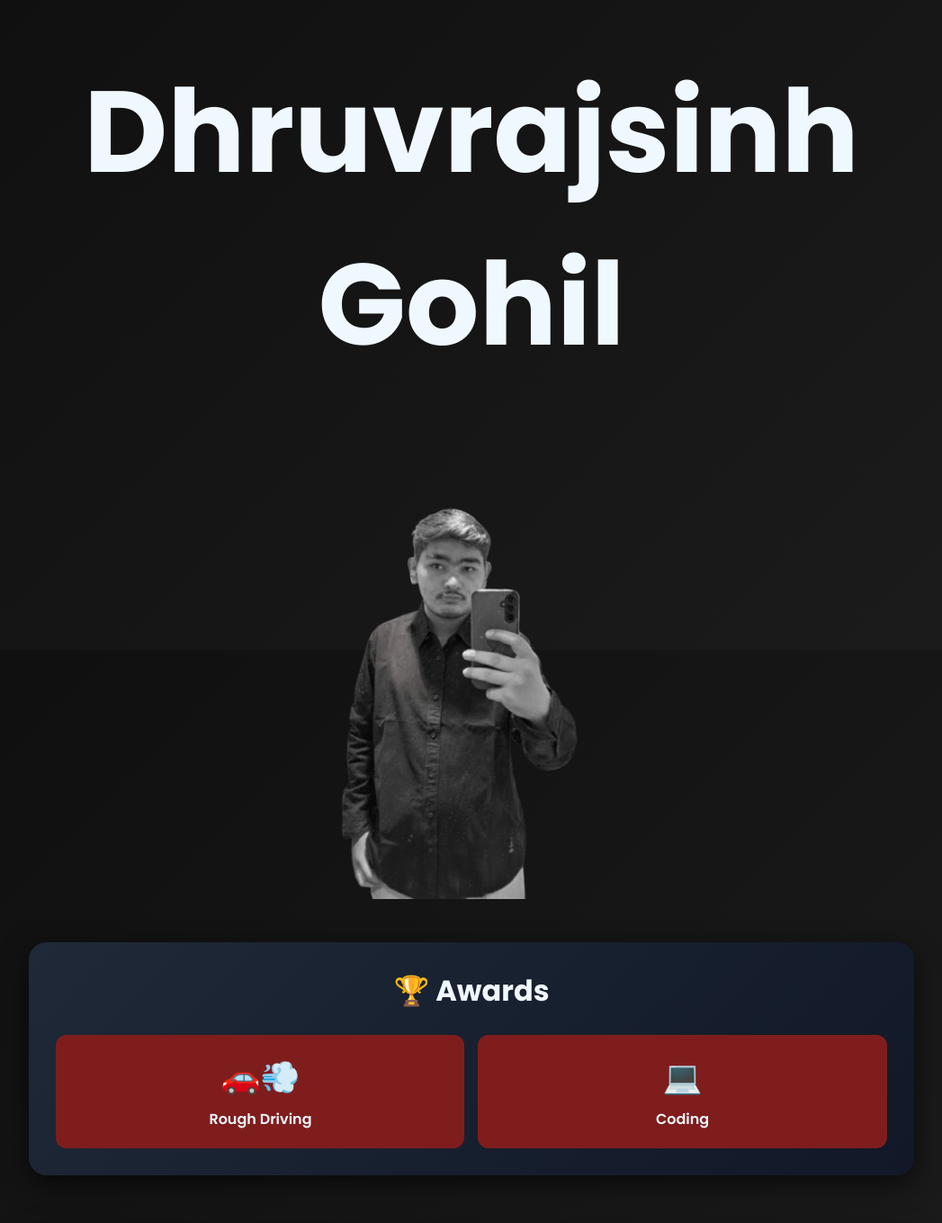
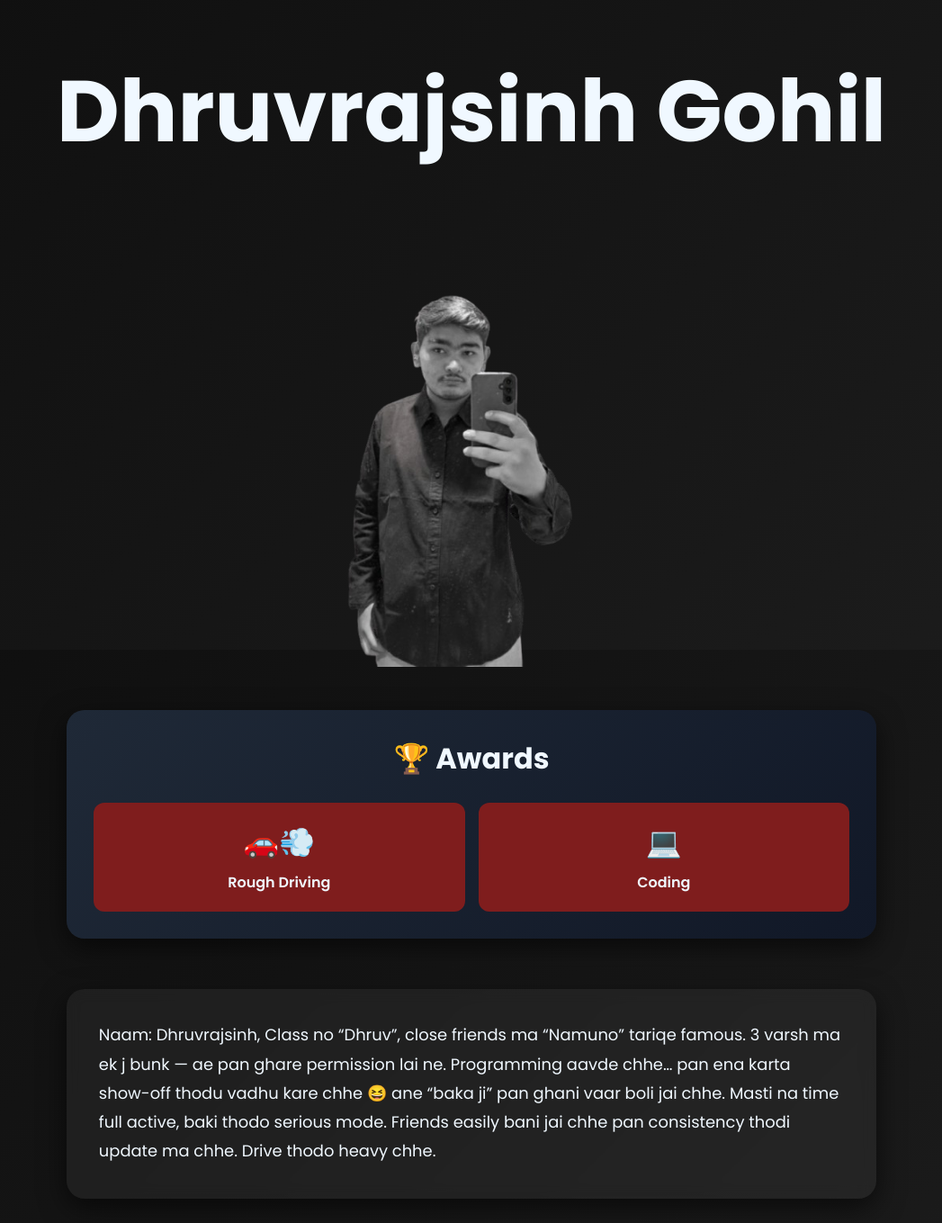
Before and after one commit to Dhruvsaa-t/farewell, a plain HTML site: page Dhruvrajsinh.html in a window 1280 px wide. Shown: the part 78-1437 px from the top of the page at 90% size, without its empty margins (116-1163 px from the left). Drawn offline with Linux system fonts and the light colour scheme.

Commit message:
Update Dhruvrajsinh.html

```diff
--- a/Dhruvrajsinh.html
+++ b/Dhruvrajsinh.html
@@ -1,193 +1,162 @@
 <!doctype html>
 <html lang="en">
 <head>
-    <meta charset="UTF-8" />
-    <meta name="viewport" content="width=device-width, initial-scale=1.0" />
+<meta charset="UTF-8">
+<meta name="viewport" content="width=device-width, initial-scale=1.0">
 <title>Dhruvrajsinh</title>
+
 <style>
+
 @import url("https://fonts.googleapis.com/css2?family=Poppins:wght@300;400;500;600;700&display=swap");
 
-      * {
-        padding: 0;
-        margin: 0;
-        box-sizing: border-box;
+*{
+padding:0;
+margin:0;
+box-sizing:border-box;
 }
 
-      html,
-      body {
-        height: 100%;
-        width: 100%;
-        background: linear-gradient(135deg, #0f0f0f, #1c1c1c);
-        color: aliceblue;
-        font-family: "Poppins", sans-serif;
+html,body{
+height:100%;
+width:100%;
+background:linear-gradient(135deg,#0f0f0f,#1c1c1c);
+color:aliceblue;
+font-family:"Poppins",sans-serif;
 }
 
-      main {
-        width: 100%;
-        padding: 2vh 2vw;
-        display: flex;
-        flex-direction: column;
-        align-items: center;
-        justify-content: center;
-        gap: 2vh;
+/* MAIN CONTAINER */
+
+main{
+width:100%;
+max-width:1200px;
+margin:auto;
+padding:3vh 3vw;
+display:flex;
+flex-direction:column;
+align-items:center;
+gap:3vh;
 }
 
 /* NAME */
-      .name {
-        font-size: 10vw;
-        text-align: center;
-        margin-top: 6vh;
+
+.name{
+font-size:clamp(2.5rem,8vw,6rem);
+text-align:center;
+margin-top:5vh;
 }
 
 /* IMAGE */
-      .image {
-        width: 100%;
-        display: flex;
-        align-items: center;
-        justify-content: center;
+
+.image{
+width:100%;
+display:flex;
+justify-content:center;
 }
 
-      .image img {
-        max-width: 25em;
-        width: 80%;
-        transition: transform 0.3s ease;
+.image img{
+max-width:380px;
+width:90%;
+border-radius:12px;
+transition:transform .3s ease;
 }
 
-      .image img:hover {
-        transform: scale(1.05);
+.image img:hover{
+transform:scale(1.05);
 }
 
-      /* AWARDS SECTION */
+/* AWARDS */
 
-      .awards {
-        width: 80%;
-        margin-top: 4vh;
-        padding: 30px;
-        background: linear-gradient(135deg, #1f2937, #111827);
-        border-radius: 20px;
-        box-shadow: 0 10px 30px rgba(0,0,0,0.6);
+.awards{
+width:100%;
+max-width:900px;
+margin-top:3vh;
+padding:30px;
+background:linear-gradient(135deg,#1f2937,#111827);
+border-radius:20px;
+box-shadow:0 10px 30px rgba(0,0,0,.6);
 }
 
-      .award-title {
-        text-align: center;
-        margin-bottom: 25px;
-        font-size: 2rem;
+.award-title{
+text-align:center;
+margin-bottom:25px;
+font-size:clamp(1.5rem,3vw,2rem);
 }
 
-      .award-grid {
-        display: grid;
-        grid-template-columns: repeat(2,1fr);
-        gap: 15px;
+.award-grid{
+display:grid;
+grid-template-columns:repeat(auto-fit,minmax(200px,1fr));
+gap:15px;
 }
 
-      .award-card {
-        background: #7f1d1d;
-        border-radius: 12px;
-        padding: 20px;
-        text-align: center;
-        transition: all 0.3s ease;
+.award-card{
+background:#7f1d1d;
+border-radius:12px;
+padding:20px;
+text-align:center;
+transition:all .3s ease;
 }
 
-      .award-card:hover {
-        transform: translateY(-6px) scale(1.03);
-        background: #b91c3c;
+.award-card:hover{
+transform:translateY(-6px) scale(1.03);
+background:#b91c3c;
 }
 
-      .emoji {
-        font-size: 2.2rem;
-        margin-bottom: 8px;
+.emoji{
+font-size:2rem;
+margin-bottom:8px;
 }
 
-      .text {
-        font-weight: 600;
-        font-size: 1rem;
+.text{
+font-weight:600;
+font-size:1rem;
 }
 
 /* DESCRIPTION */
 
-      .discription {
-        width: 80%;
-        display: flex;
-        align-items: center;
-        justify-content: center;
-        font-size: 2rem;
-        line-height: 2.5rem;
-        margin-top: 5vh;
-        margin-bottom: 15vh;
+.discription{
+width:100%;
+max-width:900px;
+font-size:clamp(1rem,1.4vw,1.5rem);
+line-height:1.8;
+margin-top:4vh;
+margin-bottom:10vh;
 
-        background: rgba(255, 255, 255, 0.05);
-        backdrop-filter: blur(8px);
-        -webkit-backdrop-filter: blur(8px);
-        border-radius: 20px;
-        padding: 2em;
-        box-shadow: 0 10px 30px rgba(0, 0, 0, 0.6);
+background:rgba(255,255,255,0.05);
+backdrop-filter:blur(8px);
+-webkit-backdrop-filter:blur(8px);
+border-radius:20px;
+padding:2em;
+box-shadow:0 10px 30px rgba(0,0,0,.6);
 }
 
-      /* RESPONSIVE */
+/* TABLET */
 
-      @media screen and (max-width: 1024px) {
+@media (max-width:768px){
 
-        .name {
-          font-size: 12vw;
+.image img{
+max-width:300px;
 }
 
-        .image img {
-          max-width: 20em;
-          width: 70%;
-        }
-
-        .discription {
-          font-size: 1.6rem;
-          line-height: 2rem;
-          padding: 1.8em;
+.discription{
+padding:1.6em;
 }
 
 }
 
-      @media screen and (max-width: 768px) {
+/* MOBILE */
 
-        .name {
-          font-size: 15vw;
+@media (max-width:480px){
+
+.name{
+font-size:clamp(2rem,10vw,3rem);
 }
 
-        .image img {
-          max-width: 18em;
-          width: 80%;
+.image img{
+max-width:240px;
 }
 
-        .discription {
-          font-size: 1.3rem;
-          line-height: 1.8rem;
-          width: 90%;
-          padding: 1.5em;
-        }
-
-        .award-grid {
-          grid-template-columns: 1fr;
-        }
-
-      }
-
-      @media screen and (max-width: 480px) {
-
-        .name {
-          font-size: 18vw;
-        }
-
-        .image img {
-          max-width: 15em;
-          width: 90%;
-        }
-
-        .discription {
-          font-size: 1.1rem;
-          line-height: 1.6rem;
-          width: 95%;
-          padding: 1em;
-        }
-
-        .awards {
-          width: 95%;
+.discription{
+font-size:1rem;
+padding:1.3em;
 }
 
 }
@@ -201,15 +170,13 @@
 
 <main>
 
-      <div>
 <h1 class="name">Dhruvrajsinh Gohil</h1>
+
+<div class="image">
+<img src="ProfilePic/Dhruvrajsinh.png" alt="Dhruvrajsinh">
 </div>
 
-      <div class="image">
-        <img src="ProfilePic/Dhruvrajsinh.png" alt="Dhruvrajsinh" />
-      </div>
-
-      <!-- Awards -->
+<!-- AWARDS -->
 
 <div class="awards">
 
@@ -231,9 +198,17 @@
 
 </div>
 
+<!-- DESCRIPTION -->
+
 <div class="discription">
 <p>
-          Naam: Dhruvrajsinh, Class no “Dhruv”, close friends ma “Namuno” tariqe famous. 3 varsh ma ek j bunk — ae pan ghare permission lai ne. Programming aavde chhe… pan ena karta show-off thodu vadhu kare chhe 😆 ane “baka ji” pan ghani vaar boli jai chhe. Masti na time full active, baki thodo serious mode. Friends easily bani jai chhe pan consistency thodi update ma chhe. Drive thodo heavy chhe.
+Naam: Dhruvrajsinh, Class no “Dhruv”, close friends ma “Namuno” tariqe famous.
+3 varsh ma ek j bunk — ae pan ghare permission lai ne.
+Programming aavde chhe… pan ena karta show-off thodu vadhu kare chhe 😆
+ane “baka ji” pan ghani vaar boli jai chhe.
+Masti na time full active, baki thodo serious mode.
+Friends easily bani jai chhe pan consistency thodi update ma chhe.
+Drive thodo heavy chhe.
 </p>
 </div>
 
```
Lines whose indentation alone changed are shown as unchanged.
